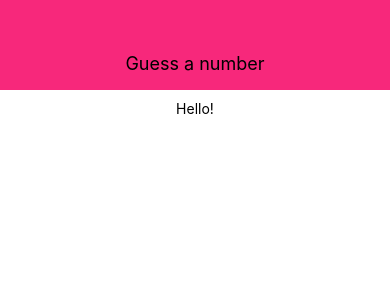
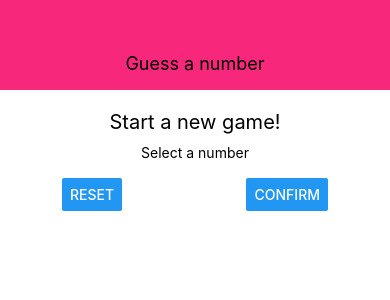
Before and after one commit to brad-trantham/real-app-01-starting-project, a React Native app: screen / in a window 390 px wide. Shown: the top 300 px of the page. Built offline with nearby package versions, Linux system fonts and the light colour scheme.

Commit message:
Commit after lecture 54

```diff
--- a/screens/StartGameScreen.js
+++ b/screens/StartGameScreen.js
@@ -1,10 +1,18 @@
 import React from 'react';
-import {View, StyleSheet, Text} from 'react-native';
+import {View, StyleSheet, Text, TextInput, Button} from 'react-native';
 
 const StartGameScreen = props => {
     return (
         <View style={styles.screen}>
-            <Text>Hello!</Text>
+            <Text style={styles.title}>Start a new game!</Text>
+            <View style={styles.inputContainer}>
+                <Text>Select a number</Text>
+                <TextInput/>
+                <View style={styles.ButtonContainer}>
+                    <Button title="Reset" onPress={() => {}}/>
+                    <Button title="Confirm" onPress={() => {}}/>
+                </View>
+            </View>
         </View>
     );
 }
@@ -14,6 +22,21 @@
         flex: 1,
         padding: 10,
         alignItems: 'center'
+    },
+    title: {
+        fontSize: 20,
+        marginVertical: 10
+    },
+    inputContainer: {
+        width: 300,
+        maxWidth: '80%',
+        alignItems: 'center'
+    },
+    ButtonContainer: {
+        flexDirection: 'row',
+        width: '100%',
+        justifyContent: 'space-between',
+        paddingHorizontal: 15
     }
 })
 
```
